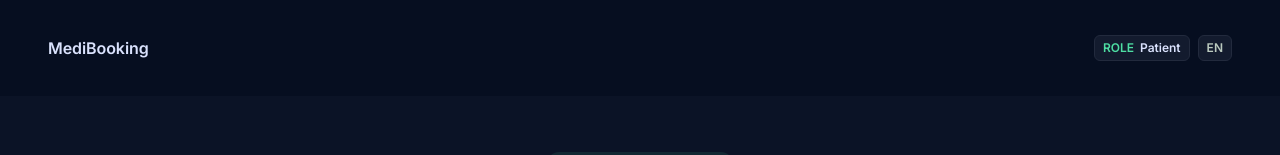
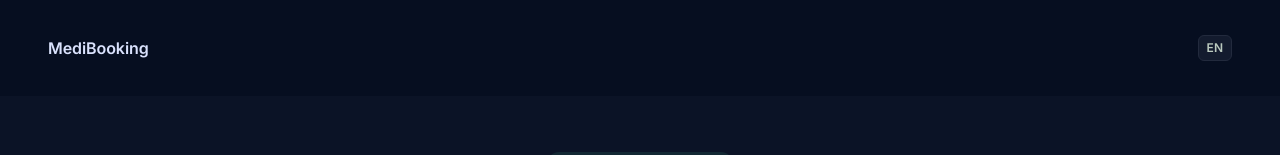
Before and after one commit to MishSoft/medibooking, a React (Vite) app in the folder client/: page /register-patient in a window 1280 px wide. Shown: the top 155 px of the page. Built offline with nearby package versions, Linux system fonts and the light colour scheme.

Commit message:
feat(client): hide header role badge when signed out

```diff
--- a/client/src/components/Header.tsx
+++ b/client/src/components/Header.tsx
@@ -20,8 +20,10 @@ function Header({ role = "Patient" }: HeaderProps) {
   const queryClient = useQueryClient();
   const isSignedIn = !!authStorage.getToken();
   const storedRole = authStorage.getUser()?.role;
-  // Stored user's role wins; the prop covers signed-out pages
-  const roleLabel = (isSignedIn && storedRole && roleLabels[storedRole]) || role;
+  // Badge is hidden for signed-out visitors
+  const roleLabel = isSignedIn
+    ? (storedRole && roleLabels[storedRole]) || role
+    : null;
 
   const handleSignOut = async () => {
     // Revoke the token on the server; sign out locally even if this fails
@@ -42,10 +44,12 @@ function Header({ role = "Patient" }: HeaderProps) {
       </span>
 
       <div className="flex items-center gap-2">
-        <span className="inline-flex items-center gap-1.5 rounded-md border border-surface-container-high bg-surface-container-low px-2 py-1 text-label-md text-on-surface">
-          <span className="text-primary">ROLE</span>
-          {roleLabel}
-        </span>
+        {roleLabel && (
+          <span className="inline-flex items-center gap-1.5 rounded-md border border-surface-container-high bg-surface-container-low px-2 py-1 text-label-md text-on-surface">
+            <span className="text-primary">ROLE</span>
+            {roleLabel}
+          </span>
+        )}
         <span className="rounded-md border border-surface-container-high bg-surface-container-low px-2 py-1 text-label-md text-on-surface-variant">
           EN
         </span>
```
